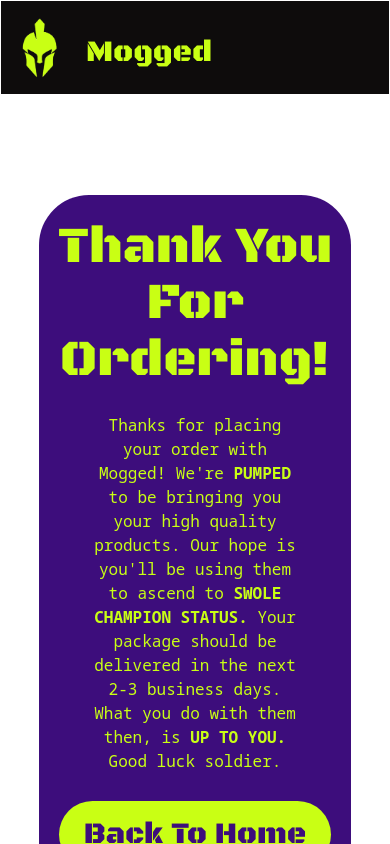
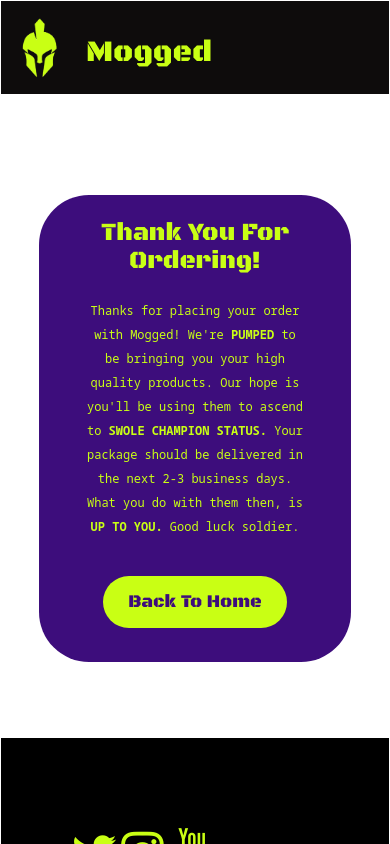
Before and after one commit to allforthe64/Mogged, a React (Vite) app in the folder mogged/: page /confirmed in a window 390 px wide. Shown: the top 844 px of the page. Built offline with nearby package versions, Linux system fonts and the light colour scheme.

Commit message:
optomized order confirmed page for mobile

```diff
--- a/mogged/src/cart.css
+++ b/mogged/src/cart.css
@@ -128,6 +128,10 @@
     border: 1px solid #C9FF14;
 }
 
+.quant-con {
+    display: flex;
+}
+
 @media screen and (max-width: 968px) and (min-width: 768px) {
 
     .item-container {
@@ -186,6 +190,18 @@
 
     .minus {
         margin-left: 5%;
+    }
+
+    .confirmed-header {
+        font-size: 40px;
+    }
+
+    .confirmed-text {
+        font-size: 14px;
+    }
+
+    .confirmed-button {
+        font-size: 20px;
     }
 
 }
@@ -253,4 +269,16 @@
         margin-left: 5%;
     }
 
+    .confirmed-header {
+        font-size: 25px;
+    }
+
+    .confirmed-text {
+        font-size: 12px;
+    }
+
+    .confirmed-button {
+        font-size: 18px;
+    }
+
 }
```
